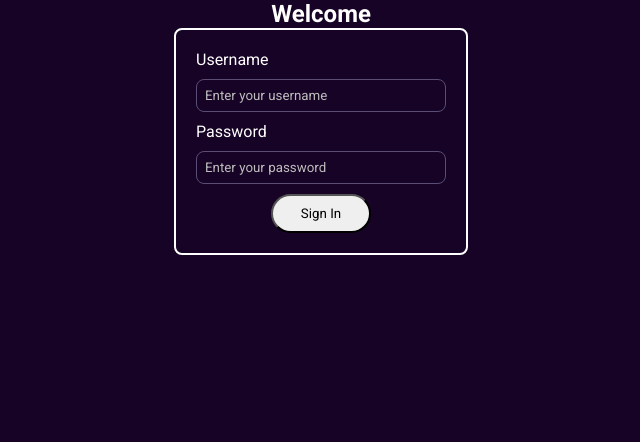
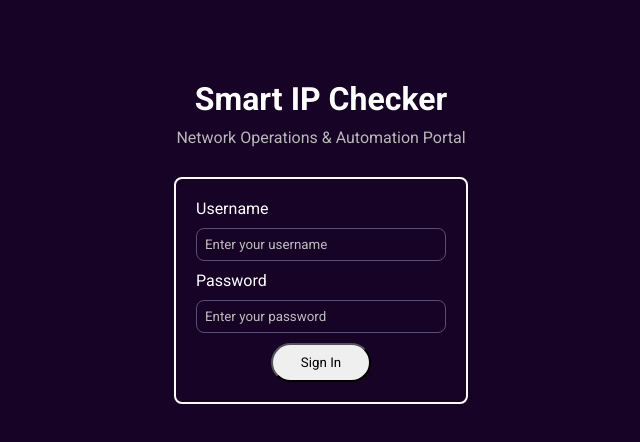
Before and after one commit to prashanthd-devops/smic-smart-ip-checker, a plain HTML site: page public/login.html in a window 1280 px wide. Shown: the whole page, without its empty margins (319-959 px from the left). Drawn offline with Linux system fonts and the light colour scheme.

Commit message:
login form UI change

```diff
--- a/public/login.html
+++ b/public/login.html
@@ -9,9 +9,13 @@
 </head>
 <body>
         <main class="signin-main">
-        <h2>Welcome</h2>
-
-        <form id="loginForm" class="signin-form">
+        <div style="margin-top:80px">
+            <h1 style="text-align: center;">Smart IP Checker</h1>
+            <p class="subtitle">
+                Network Operations & Automation Portal
+            </p>
+        </div>
+        <form id="loginForm" class="signin-form" style="margin-top:30px">
             <label for="name">Username</label>
             <input
                 type="text"
```
